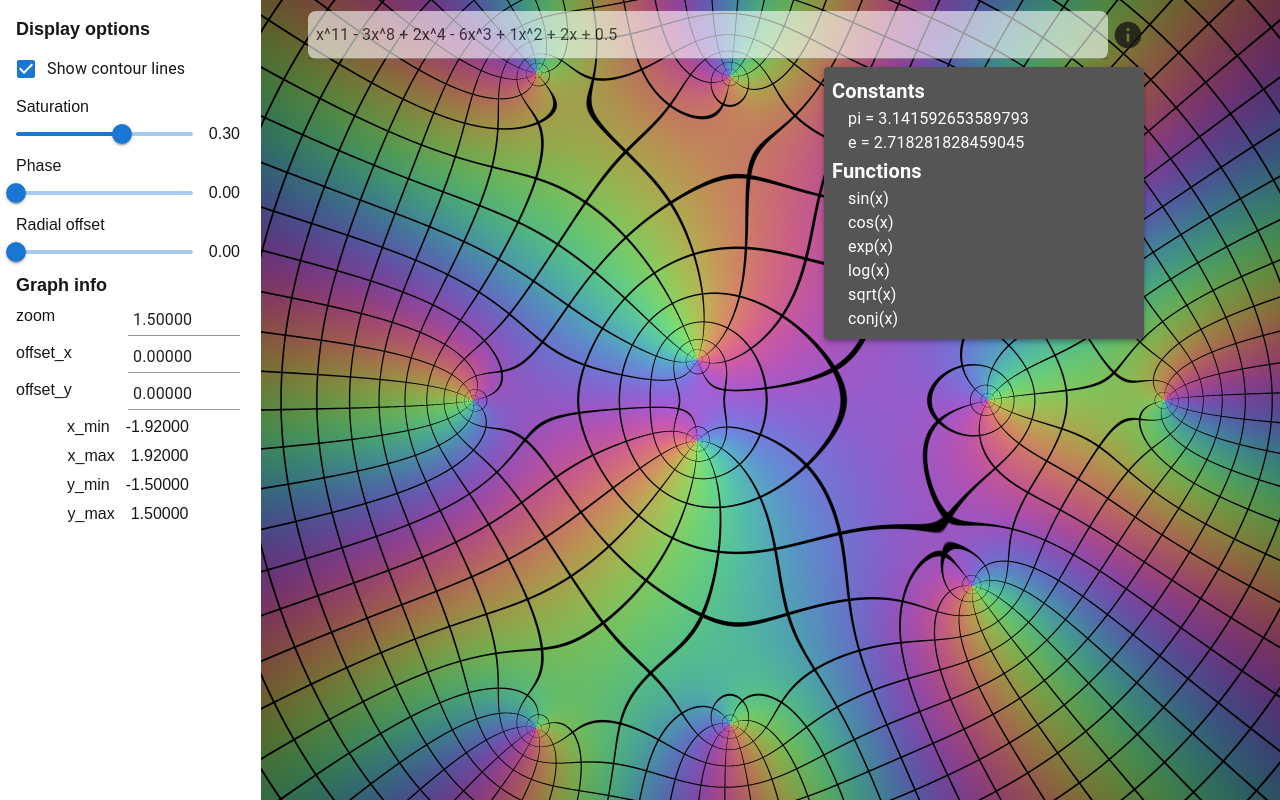
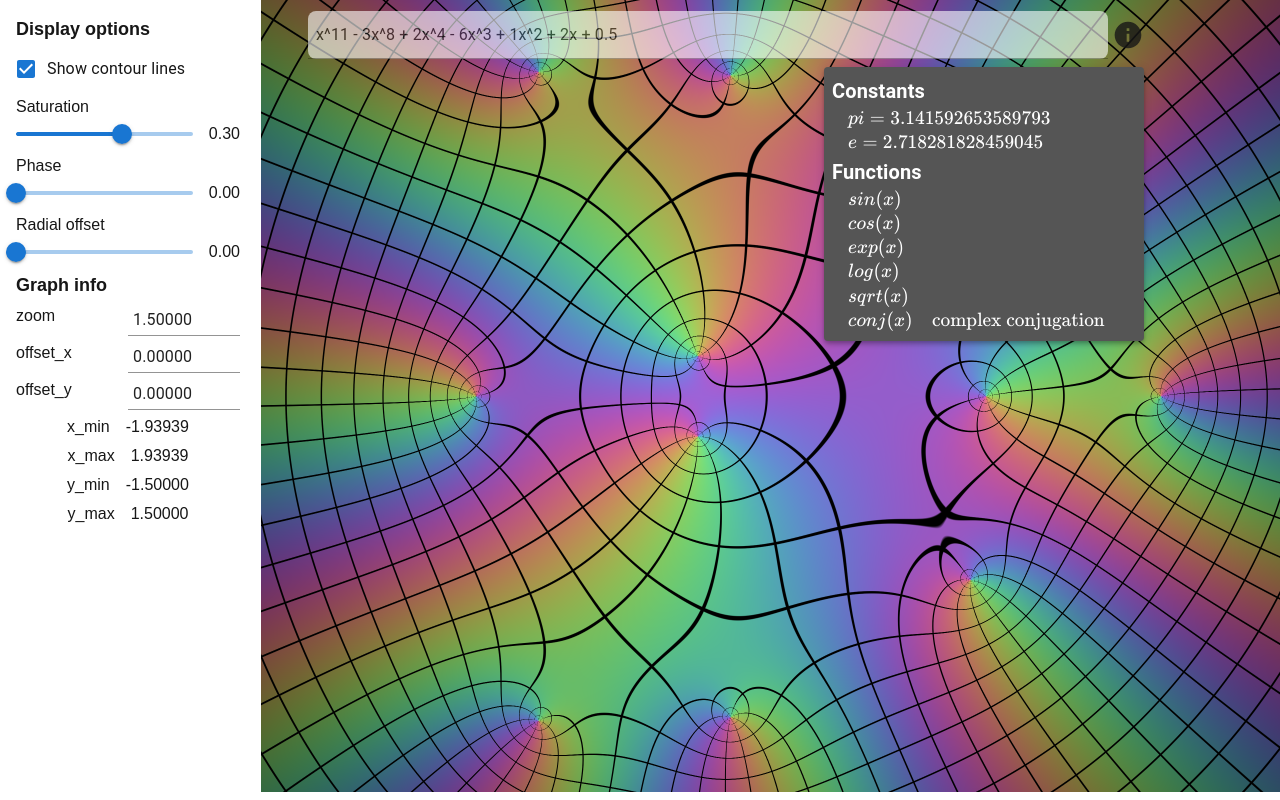
Before and after one commit to AustereTriceratops/complex-graphing-tool, a Next.js app: page / in a window 1280 px wide. Both pictures are taken after a click on the element 1128 px from the left and 35 px from the top of the page. Built offline with nearby package versions, Linux system fonts and the light colour scheme; what @mui/material-nextjs would draw is missing.

Commit message:
rendering math expressions with KaTeX

```diff
--- a/app/app.jsx
+++ b/app/app.jsx
@@ -221,7 +221,7 @@ const App = () => {
             <canvas
                 ref={canvasRef}
                 width={0.8*windowWidth}
-                height={windowHeight}
+                height={0.99*windowHeight}
                 onMouseDown={onMouseDown}
                 onMouseUp={onMouseUp}
                 onMouseMove={onMouseMove}
--- a/app/components/Info.js
+++ b/app/components/Info.js
@@ -1,4 +1,6 @@
 import { useState, useEffect, useRef } from 'react'
+import katex from 'katex';
+import "katex/dist/katex.min.css";
 import { Paper, Typography, IconButton } from '@mui/material';
 import InfoIcon from '@mui/icons-material/Info';
 
@@ -54,19 +56,49 @@ const Info = () => {
                 color: 'white',
                 width: '20rem',
             }}>
-                <Typography variant="h6" sx={{fontWeight: 'bold'}}>
-                    Constants
-                </Typography>
-                <Typography sx={{ml: 2}}>pi = 3.141592653589793</Typography>
-                <Typography sx={{ml: 2}}>e = 2.718281828459045</Typography>
+                <Typography variant="h6" sx={{fontWeight: 'bold'}}>Constants</Typography>
+                <div style={{marginLeft: '1rem'}}
+                    dangerouslySetInnerHTML={{
+                        __html: katex.renderToString("pi = 3.141592653589793"),
+                    }}
+                />
+                <div style={{marginLeft: '1rem'}}
+                    dangerouslySetInnerHTML={{
+                        __html: katex.renderToString("e = 2.718281828459045"),
+                    }}
+                />
 
                 <Typography variant="h6" sx={{fontWeight: 'bold'}}>Functions</Typography>
-                <Typography sx={{ml: 2}}>sin(x)</Typography>
-                <Typography sx={{ml: 2}}>cos(x)</Typography>
-                <Typography sx={{ml: 2}}>exp(x)</Typography>
-                <Typography sx={{ml: 2}}>log(x)</Typography>
-                <Typography sx={{ml: 2}}>sqrt(x)</Typography>
-                <Typography sx={{ml: 2}}>conj(x)</Typography>
+                <div style={{marginLeft: '1rem'}}
+                    dangerouslySetInnerHTML={{
+                        __html: katex.renderToString("sin(x)"),
+                    }}
+                />
+                <div style={{marginLeft: '1rem'}}
+                    dangerouslySetInnerHTML={{
+                        __html: katex.renderToString("cos(x)"),
+                    }}
+                />
+                <div style={{marginLeft: '1rem'}}
+                    dangerouslySetInnerHTML={{
+                        __html: katex.renderToString("exp(x)"),
+                    }}
+                />
+                <div style={{marginLeft: '1rem'}}
+                    dangerouslySetInnerHTML={{
+                        __html: katex.renderToString("log(x)"),
+                    }}
+                />
+                <div style={{marginLeft: '1rem'}}
+                    dangerouslySetInnerHTML={{
+                        __html: katex.renderToString("sqrt(x)"),
+                    }}
+                />
+                <div style={{marginLeft: '1rem'}}
+                    dangerouslySetInnerHTML={{
+                        __html: katex.renderToString(`conj(x) \\quad \\text{complex conjugation}`),
+                    }}
+                />
             </Paper>
         </div>
     )
--- a/package.json
+++ b/package.json
@@ -19,6 +19,7 @@
     "@mui/icons-material": "^9.0.0",
     "@mui/material": "^9.0.0",
     "@mui/material-nextjs": "^7.3.9",
+    "katex": "^0.17.0",
     "next": "16.1.6",
     "react": "19.2.3",
     "react-dom": "19.2.3"
```
Also changed, not shown: 1 other file (tests, documents, lock files or other folders).
